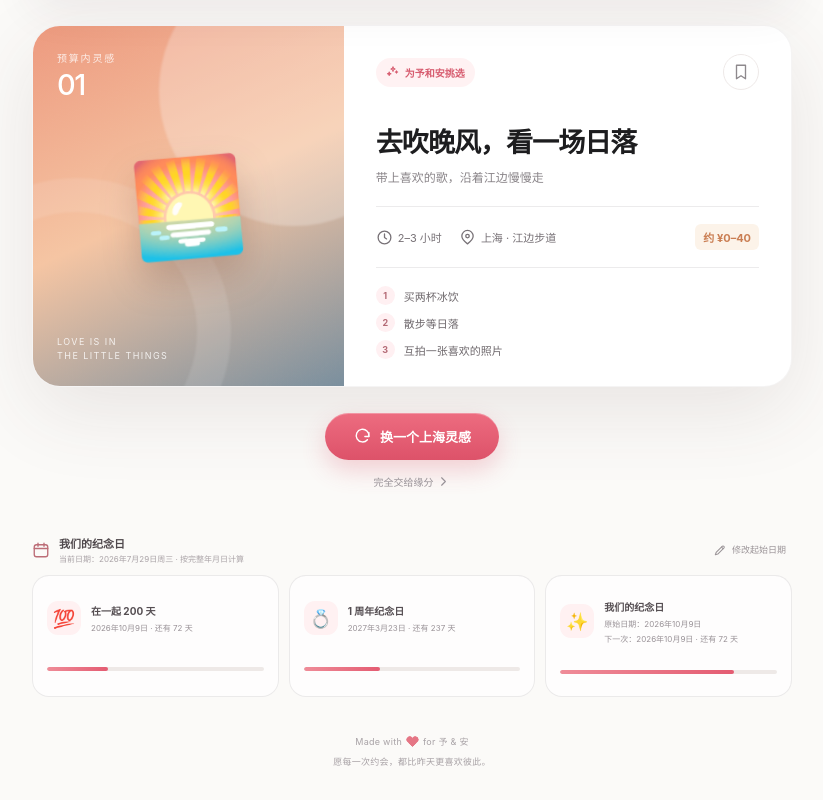
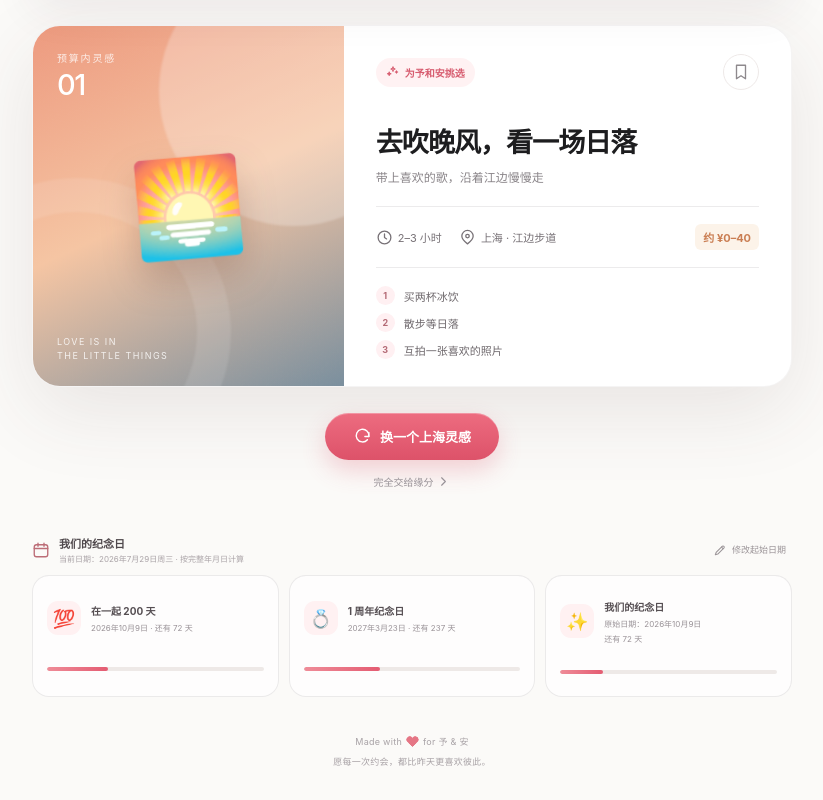
Before and after one commit to Healer268/today-date-idea, a React (Vite) app: page / in a window 1280 px wide. Shown: the part 947-1747 px from the top of the page, without its empty margins (228-1051 px from the left). Built offline with nearby package versions, Linux system fonts and the light colour scheme.

Commit message:
Track extra anniversaries as historical dates

```diff
--- a/app/page.jsx
+++ b/app/page.jsx
@@ -748,26 +748,18 @@ export default function Home() {
   }, [startDate, relationshipDays]);
 
   const anniversary = useMemo(() => {
-    if (!anniversaryDate) return { days: 0, progress: 0, label: "还没有设置日期", date: "", originalDate: "" };
+    if (!anniversaryDate) return { days: 0, progress: 0, label: "还没有设置日期", date: "" };
     const today = new Date();
     const selected = parseInputDate(anniversaryDate);
-    if (!selected) return { days: 0, progress: 0, label: "日期格式不正确", date: "", originalDate: "" };
-    let next = selected >= new Date(today.getFullYear(), today.getMonth(), today.getDate())
-      ? selected
-      : new Date(today.getFullYear(), selected.getMonth(), selected.getDate());
-    if (next < new Date(today.getFullYear(), today.getMonth(), today.getDate())) {
-      next = new Date(today.getFullYear() + 1, selected.getMonth(), selected.getDate());
-    }
-    const days = daysBetween(today, next);
-    const previous = new Date(next.getFullYear() - 1, next.getMonth(), next.getDate());
-    const total = Math.max(1, daysBetween(previous, next));
-    const progress = Math.max(0, Math.min(100, ((total - days) / total) * 100));
+    if (!selected) return { days: 0, progress: 0, label: "日期格式不正确", date: "" };
+    const difference = daysBetween(today, selected);
+    const days = Math.abs(difference);
+    const progress = Math.min(100, (days / 365) * 100);
     return {
       days,
       progress,
-      date: formatFullDate(next),
-      originalDate: formatFullDate(selected),
-      label: days === 0 ? "就是今天 ♥" : `还有 ${days} 天`,
+      date: formatFullDate(selected),
+      label: difference === 0 ? "就是今天 ♥" : difference > 0 ? `还有 ${days} 天` : `已经过去 ${days} 天`,
     };
   }, [anniversaryDate]);
 
@@ -968,8 +960,8 @@ export default function Home() {
           <label className="profile-field"><span>你的名字</span><input value={personOne} maxLength={8} onChange={(event) => setPersonOne(event.target.value)} placeholder="输入名字" /></label>
           <label className="profile-field"><span>TA 的名字</span><input value={personTwo} maxLength={8} onChange={(event) => setPersonTwo(event.target.value)} placeholder="输入名字" /></label>
           <label className="profile-field"><span>在一起的日期</span><input type="date" value={startDate} onChange={(event) => setStartDate(event.target.value)} /></label>
-          <label className="profile-field wide-field"><span>额外纪念日名称（可选）</span><input value={anniversaryName} maxLength={16} onChange={(event) => setAnniversaryName(event.target.value)} placeholder="例如：第一次见面" /></label>
-          <label className="profile-field wide-field"><span>额外纪念日原始日期（每年重复）</span><input type="date" value={anniversaryDate} onChange={(event) => setAnniversaryDate(event.target.value)} /></label>
+          <label className="profile-field wide-field"><span>额外纪念日名称（可选）</span><input value={anniversaryName} maxLength={16} onChange={(event) => setAnniversaryName(event.target.value)} placeholder="例如：第一次聊天" /></label>
+          <label className="profile-field wide-field"><span>额外纪念日日期（记录原始日期）</span><input type="date" value={anniversaryDate} onChange={(event) => setAnniversaryDate(event.target.value)} /></label>
           <div className="settings-actions">
             <small>分享链接包含你填写的资料和压缩头像，请仅发给信任的人。</small>
             <button className="share-settings" onClick={copyShareLink}><Icon name="share" size={15} /> 复制分享链接</button>
@@ -1033,8 +1025,8 @@ export default function Home() {
               <span className="milestone-emoji">✨</span>
               <div>
                 <b>{anniversaryName || "特别纪念日"}</b>
-                <small>原始日期：{anniversary.originalDate}</small>
-                <small>下一次：{anniversary.date} · {anniversary.label}</small>
+                <small>原始日期：{anniversary.date}</small>
+                <small>{anniversary.label}</small>
               </div>
               <div className="progress"><i style={{ width: `${anniversary.progress}%` }} /></div>
             </article>
```
